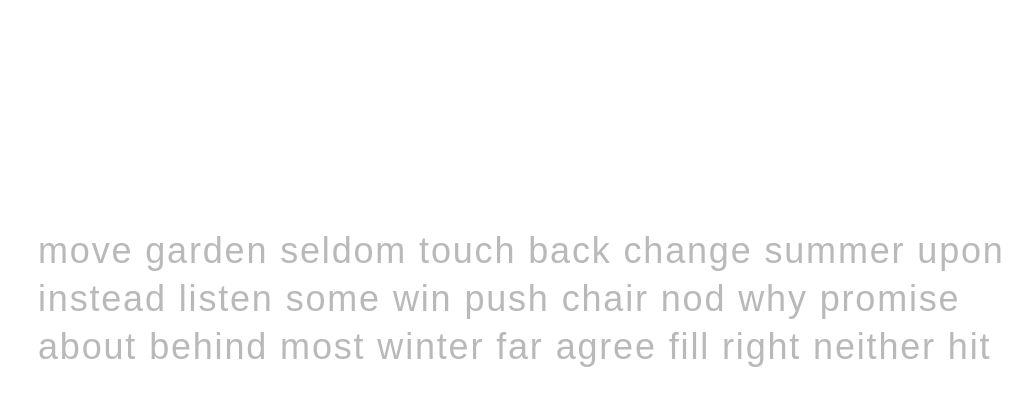
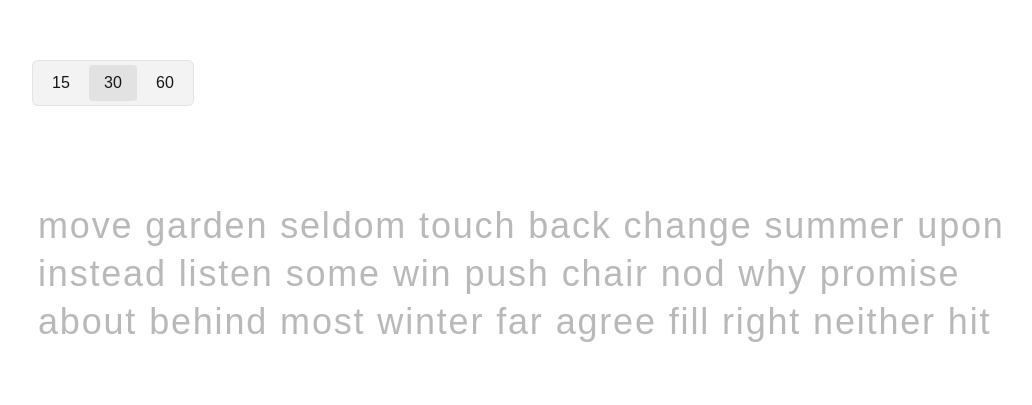
Before and after one commit to aydenwyer/typing-test, a Next.js app: page / in a window 1280 px wide. Shown: the part 143-548 px from the top of the page, without its empty margins (96-1128 px from the left). Built offline with nearby package versions, Linux system fonts and the light colour scheme; a web font is replaced by a local one.

Commit message:
Adding words per page switcher

```diff
--- a/src/app/layout.tsx
+++ b/src/app/layout.tsx
@@ -1,7 +1,6 @@
 import type { Metadata } from "next";
 import SFProDisp from "next/font/local";
 import "./globals.css";
-import ThemeSwitcher from "@/components/ThemeSwitcher";
 import Navbar from "@/components/Navbar";
 
 const sfProDisp = SFProDisp({
--- a/src/app/page.tsx
+++ b/src/app/page.tsx
@@ -2,12 +2,12 @@
 
 import Test from "@/components/Test";
 import TestResults from "@/components/TestResults";
+import WordsPerPageSwitcher from "@/components/WordsPerPageSwitcher";
+import { ContextProvider } from "@/context/WordsPerPageContext";
 import clsx from "clsx";
 import { useEffect, useState } from "react";
 
-export const wordsPerPage = 30;
-
-export type KeyData = { key: string; correct: number; incorrect: number }[];
+export type KeyData = { key: string; corrcect: number; incorrect: number }[];
 
 export default function Home() {
 	const [timer, setTimer] = useState<{ start: number; end: number }>({
@@ -16,7 +16,7 @@ export default function Home() {
 	});
 	const [testComplete, setTestComplete] = useState(false);
 	const [timeElapsedInMin, setTimeElapsedInMin] = useState(0);
-	const [keyData, setKeyData] = useState<KeyData>([])
+	const [keyData, setKeyData] = useState<KeyData>([]);
 
 	useEffect(() => {
 		if (timer.end) {
@@ -31,8 +31,17 @@ export default function Home() {
 
 	return (
 		<div className="w-full h-[calc(100vh_-_var(--nav-height))] flex items-center justify-center">
-			<div className="max-w-5xl w-full">
-				{!testComplete && <Test setTimer={setTimer} setKeyData={setKeyData}/>}
+			<div className="max-w-5xl w-full pb-48">
+				<ContextProvider>
+				{!testComplete && (
+					<div className="flex flex-col gap-24">
+						<WordsPerPageSwitcher />
+						<Test
+							setTimer={setTimer}
+							setKeyData={setKeyData}
+						/>
+					</div>
+				)}
 				<div
 					className={clsx(
 						"transition-opacity duration-300 w-full",
@@ -40,9 +49,13 @@ export default function Home() {
 					)}
 				>
 					{testComplete && (
-						<TestResults timeElapsed={timeElapsedInMin} keyData={keyData}/>
+						<TestResults
+							timeElapsed={timeElapsedInMin}
+							keyData={keyData}
+						/>
 					)}
 				</div>
+				</ContextProvider>
 			</div>
 		</div>
 	);
--- a/src/components/Test.tsx
+++ b/src/components/Test.tsx
@@ -10,7 +10,7 @@ import {
 	useState,
 } from "react";
 import { words } from "@/utils/words";
-import { wordsPerPage } from "@/app/page";
+import { useWordsPerPage } from "@/context/WordsPerPageContext";
 
 export default function Home({
 	setTimer,
@@ -37,6 +37,8 @@ export default function Home({
 	const [isRunning, setIsRunning] = useState(false);
 	const [previousCursorLeft, setPreviousCursorLeft] = useState<number[]>([]);
 
+	const { wordsPerPage } = useWordsPerPage();
+
 	const jiggleTimeout = useRef<NodeJS.Timeout | null>(null);
 
 	// Array to store letter refs
@@ -48,7 +50,7 @@ export default function Home({
 		setRandomWords(
 			words.sort(() => 0.5 - Math.random()).slice(0, wordsPerPage)
 		);
-	}, []);
+	}, [wordsPerPage]);
 
 	useEffect(() => {
 		if (
--- a/src/components/TestResults.tsx
+++ b/src/components/TestResults.tsx
@@ -1,5 +1,6 @@
-import { KeyData, wordsPerPage } from "@/app/page";
+import { KeyData } from "@/app/page";
 import Keymap from "./Keymap";
+import { useWordsPerPage } from "@/context/WordsPerPageContext";
 
 const TestResults = ({
 	timeElapsed,
@@ -8,6 +9,8 @@ const TestResults = ({
 	timeElapsed: number;
 	keyData: KeyData;
 }) => {
+	const { wordsPerPage } = useWordsPerPage();
+
 	var minutes = 0;
 	var seconds = 0;
 
--- /dev/null
+++ b/src/components/WordsPerPageSwitcher.tsx
@@ -0,0 +1,60 @@
+import { useWordsPerPage } from "@/context/WordsPerPageContext";
+import { useEffect, useState } from "react";
+
+type WordsPerPageValueType = 15 | 30 | 60;
+
+const WordsPerPageSwitcher = () => {
+	const { wordsPerPage, setWordsPerPage } = useWordsPerPage();
+	const [selected, setSelected] = useState<HTMLDivElement | null>();
+
+	const handleClick = (el: React.MouseEvent<HTMLDivElement>) => {
+		const text = el.currentTarget.textContent;
+		if (!text) return;
+
+		const newValue = Number(text) as WordsPerPageValueType;
+
+		if ([15, 30, 60].includes(newValue)) {
+			setWordsPerPage(newValue);
+
+			setSelected(el.currentTarget);
+		}
+	};
+
+	useEffect(() => {
+		setSelected(document.getElementById(`${wordsPerPage}`) as HTMLDivElement);
+	}, [wordsPerPage]);
+
+	return (
+		<div className="relative flex justify-center items-center w-fit p-1 bg-foreground/5 border-[1px] border-foreground/7 rounded-md gap-1">
+			<div
+				id="15"
+				className="flex items-center justify-center text-md p-1 h-9 w-12 cursor-pointer"
+				onClick={(e) => handleClick(e)}
+			>
+				15
+			</div>
+			<div
+				id="30"
+				className="flex items-center justify-center text-md p-1 h-9 w-12 cursor-pointer"
+				onClick={(e) => handleClick(e)}
+			>
+				30
+			</div>
+			<div
+				id="60"
+				className="flex items-center justify-center text-md p-1 h-9 w-12 cursor-pointer"
+				onClick={(e) => handleClick(e)}
+			>
+				60
+			</div>
+			{selected && (
+				<div
+					className="absolute transition-all duration-150 ease-[cubic-bezier(.38,.83,.4,1.18)] w-12 h-9 bg-foreground/7 rounded-sm -z-1"
+					style={{ left: selected?.offsetLeft }}
+				/>
+			)}
+		</div>
+	);
+};
+
+export default WordsPerPageSwitcher;
--- /dev/null
+++ b/src/context/WordsPerPageContext.tsx
@@ -0,0 +1,44 @@
+import { createContext, Dispatch, ReactNode, SetStateAction, useContext, useEffect, useState } from "react";
+
+type WordsPerPageContextType = 15 | 30 | 60;
+
+type WordsPerPageContextValue = {
+    wordsPerPage: WordsPerPageContextType;
+    setWordsPerPage: Dispatch<SetStateAction<WordsPerPageContextType>>
+}
+
+type ContextProviderProps = { children?: ReactNode };
+
+const defaultValue: WordsPerPageContextValue = {
+    wordsPerPage: 30,
+    setWordsPerPage: () => {},
+}
+
+const WordsPerPageContext = createContext<WordsPerPageContextValue>(defaultValue);
+
+export const ContextProvider = ({ children }: ContextProviderProps) => {
+	const [wordsPerPage, setWordsPerPage] = useState<WordsPerPageContextType>(defaultValue.wordsPerPage);
+
+	useEffect(() => {
+        const getInitialValue = (): WordsPerPageContextType => {
+            const stored = localStorage.getItem("wordsPerPage");
+            if (stored === "15" || stored === "30" || stored === "60") {
+                return parseInt(stored) as WordsPerPageContextType;
+            }
+            return defaultValue.wordsPerPage;
+        }
+        setWordsPerPage(getInitialValue());
+    }, []);
+
+	useEffect(() => {
+		localStorage.setItem("wordsPerPage", wordsPerPage.toString());
+	}, [wordsPerPage])
+
+	return (
+		<WordsPerPageContext.Provider value={{wordsPerPage, setWordsPerPage}}>
+			{children}
+		</WordsPerPageContext.Provider>
+	);
+};
+
+export const useWordsPerPage = () => useContext(WordsPerPageContext);
```
